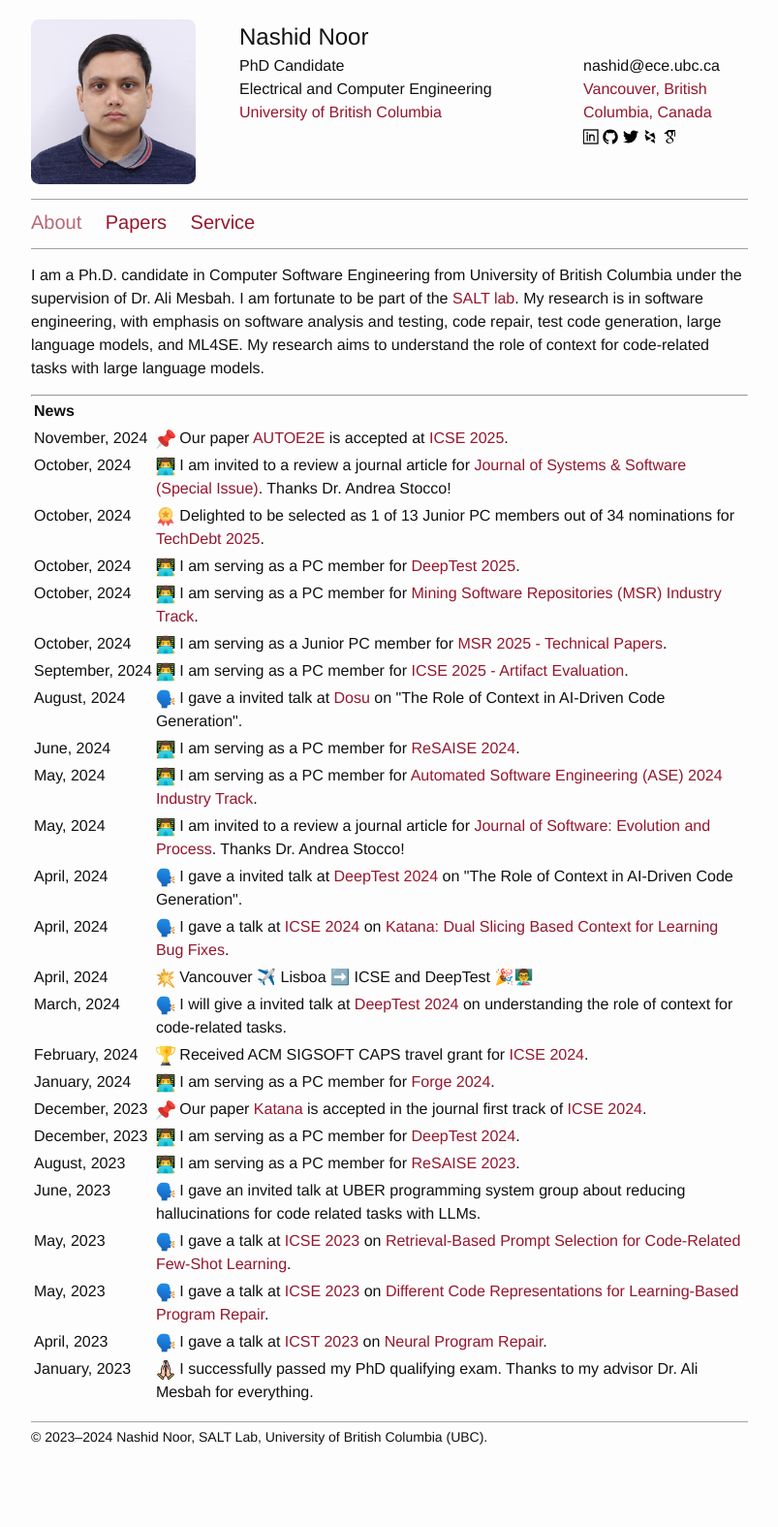
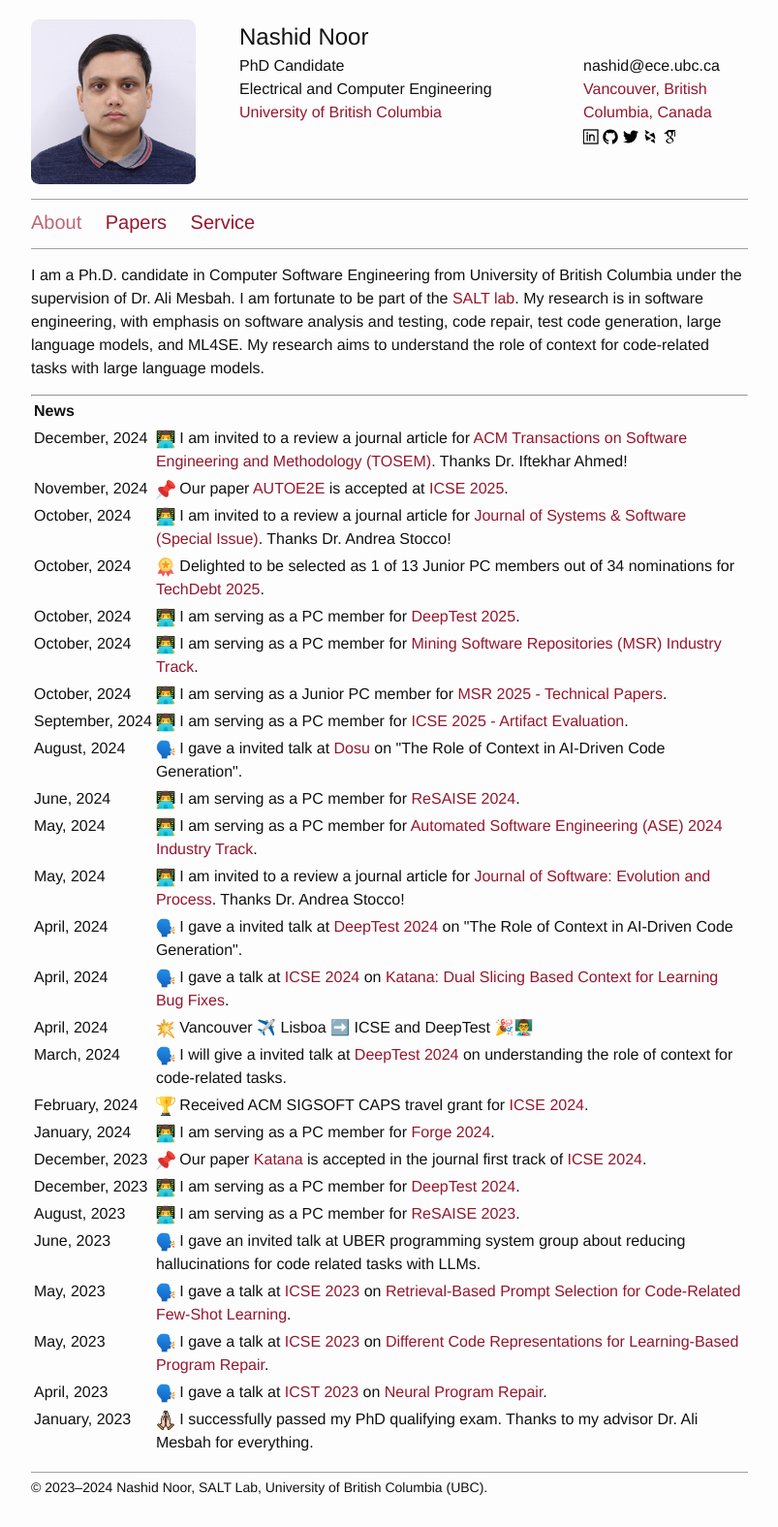
Before and after one commit to nashid/nashid.github.io, a Jekyll site: the page built from index.md, in a window 1280 px wide. Shown: the whole page at 97% size, without its empty margins (238-1041 px from the left). Built offline with Jekyll 4.4.1, drawn with Linux system fonts in a browser that asks for light colours; before the commit the page ends 1523 px from its top, so only the background shows below that.

Commit message:
add tosem review

```diff
--- a/index.md
+++ b/index.md
@@ -16,6 +16,11 @@ My research aims to understand the role of context for code-related tasks with l
   <tr>
     <th style="vertical-align: top; text-align: left;">News</th>
     <th>&nbsp;</th>
+  </tr>
+
+  <tr>
+    <td style="vertical-align: top;">December,&nbsp;2024</td>
+    <td><img src="./resources/images/icon-paper-review.png" width="20" height="20"> I am invited to a review a journal article for <a href="https://dl.acm.org/journal/tosem">ACM Transactions on Software Engineering and Methodology (TOSEM)</a>. Thanks Dr. Iftekhar Ahmed!</td>
   </tr>
 
   <tr>
```
